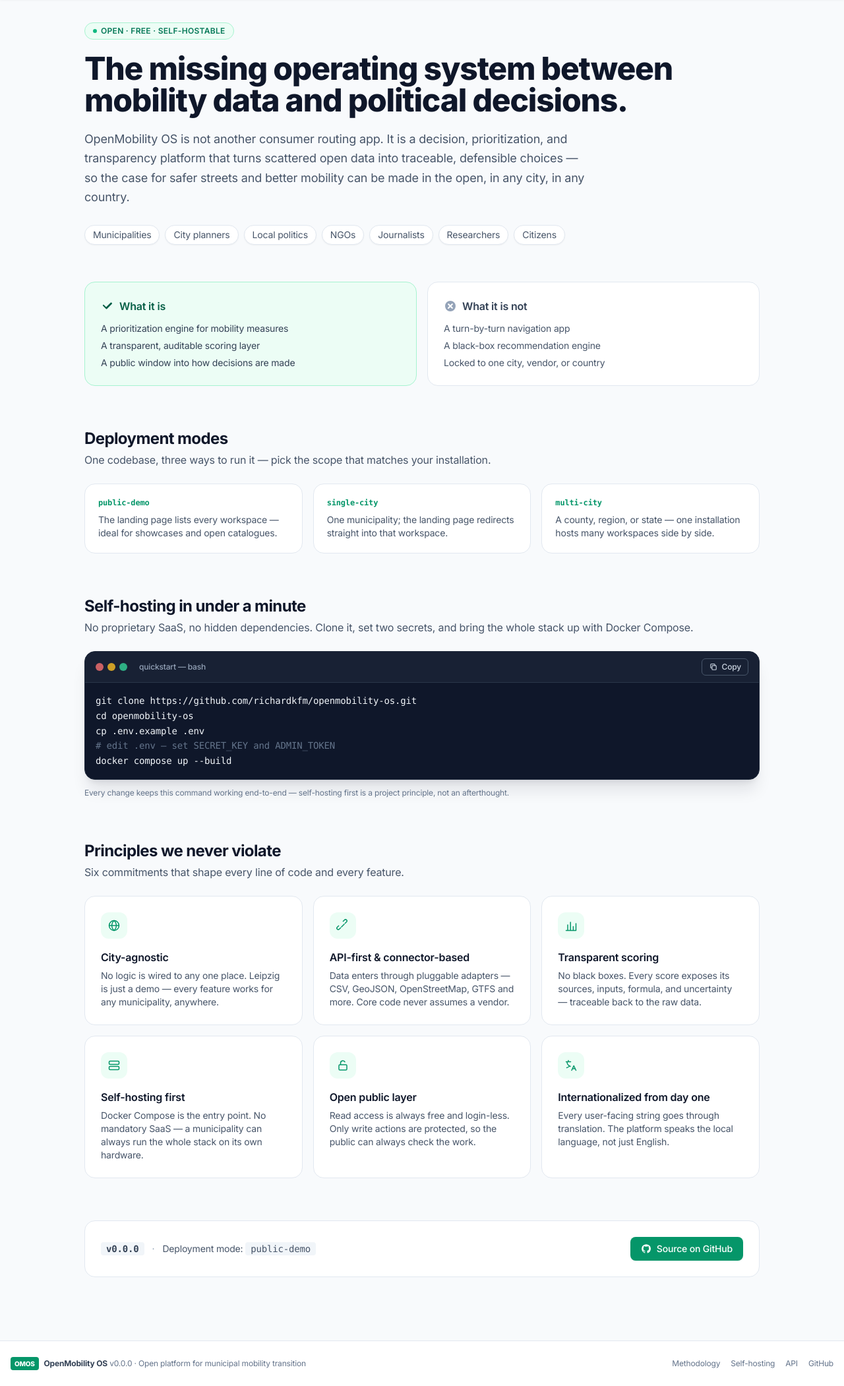
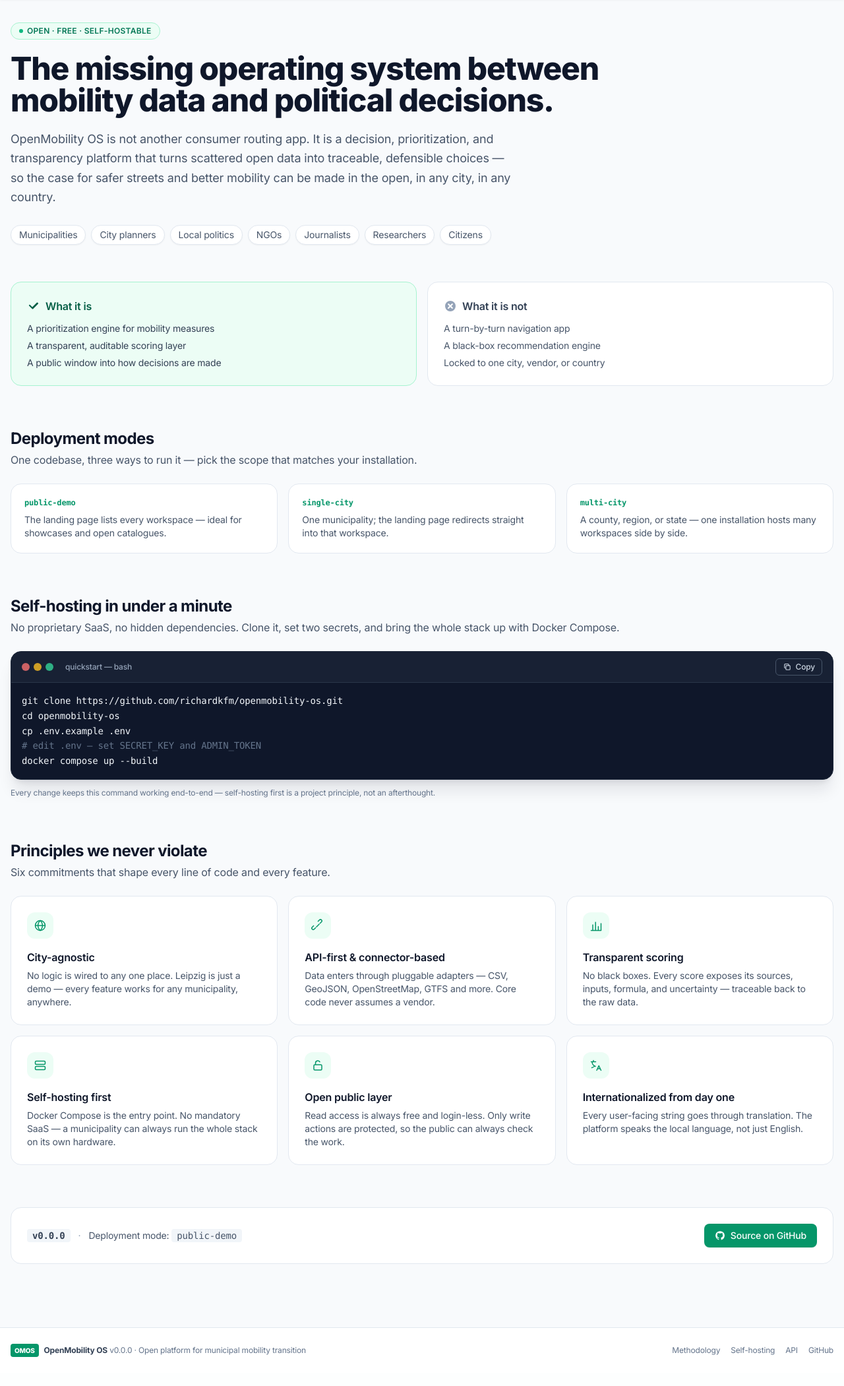
Before and after one commit to richardkfm/openmobility-os, a Django app: page /about/ in a window 1280 px wide. Shown: the part 57-2158 px from the top of the page at 66% size. After the commit the page ends 2114 px from the top, so only its background shows below. Run offline with Django 5.2, Linux system fonts and the light colour scheme; some libraries are stand-ins or nearby versions.

Commit message:
Align About page width with home and the rest of the site
The About page wrapped its content in a max-w-5xl column while the home
page, header, footer, and all workspace pages use max-w-7xl (the width
of <main>). This made the About page visibly narrower, so content
stepped in from the edges and shifted sideways when navigating between
pages. Drop the narrower wrapper so About inherits the standard page
width, and cap the hero heading at max-w-4xl so it stays readable at the
wider container.

README unchanged: this is a visual alignment fix with no change to the
feature set, quickstart, or supported connectors.

Co-Authored-By: Claude Opus 4.8 <noreply@anthropic.com>
Claude-Session: https://claude.ai/code/session_012MhAMQaazEzSRvDjrPVVbF

```diff
--- a/backend/templates/core/about.html
+++ b/backend/templates/core/about.html
@@ -2,7 +2,6 @@
 {% load i18n %}
 
 {% block content %}
-<div class="max-w-5xl mx-auto">
 
   {# ── Hero ─────────────────────────────────────────────────────────────── #}
   <section class="mb-14">
@@ -10,7 +9,7 @@
       <span class="h-1.5 w-1.5 rounded-full bg-brand-500"></span>
       {% trans "Open · Free · Self-hostable" %}
     </span>
-    <h1 class="mt-5 text-4xl sm:text-5xl font-extrabold tracking-tight text-slate-900 leading-tight">
+    <h1 class="mt-5 max-w-4xl text-4xl sm:text-5xl font-extrabold tracking-tight text-slate-900 leading-tight">
       {% trans "The missing operating system between mobility data and political decisions." %}
     </h1>
     <p class="mt-5 text-lg text-slate-600 leading-relaxed max-w-3xl">
@@ -187,5 +186,4 @@ docker compose up --build</pre>
     </a>
   </section>
 
-</div>
 {% endblock %}
```
Also changed, not shown: CHANGELOG.md, 1 other file.
